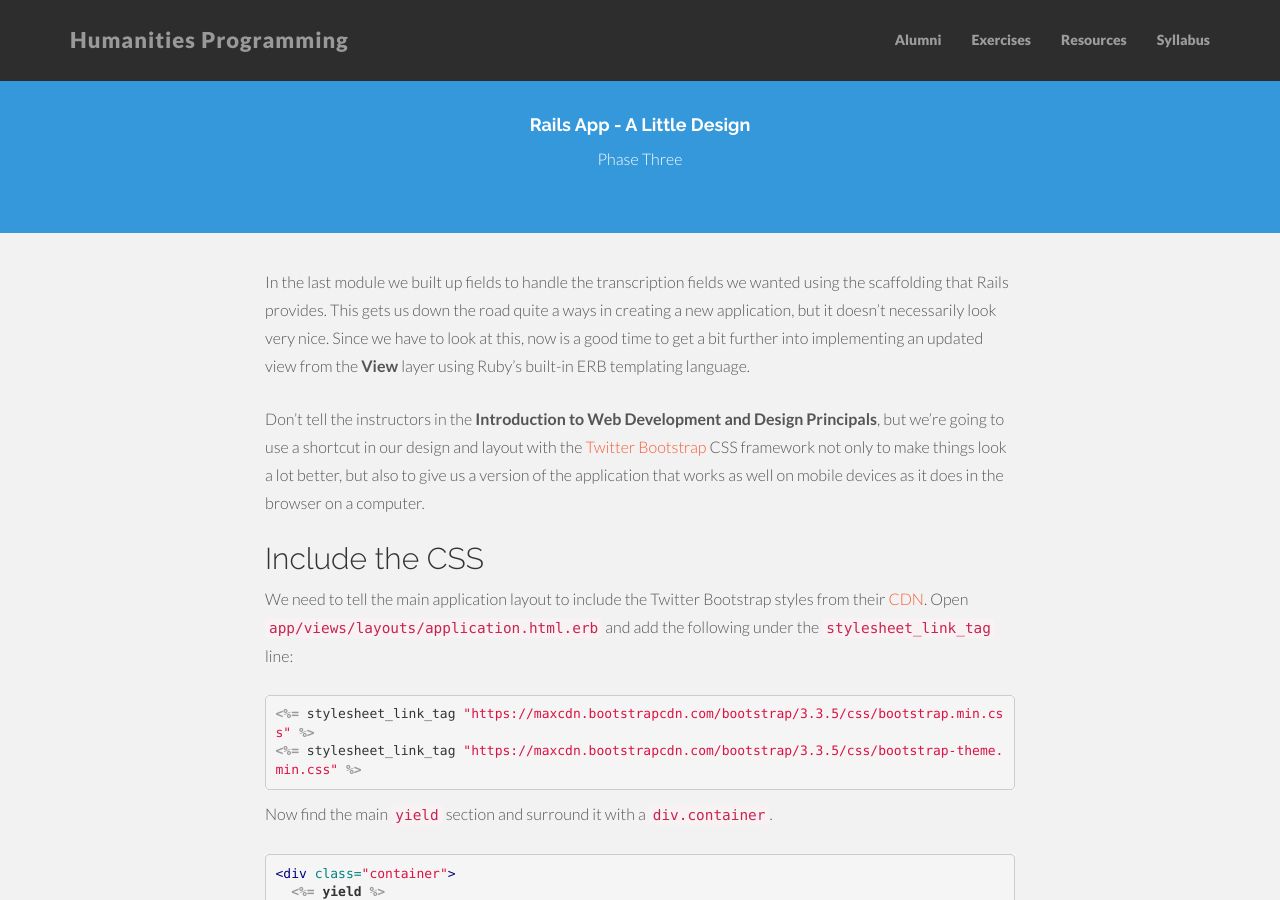
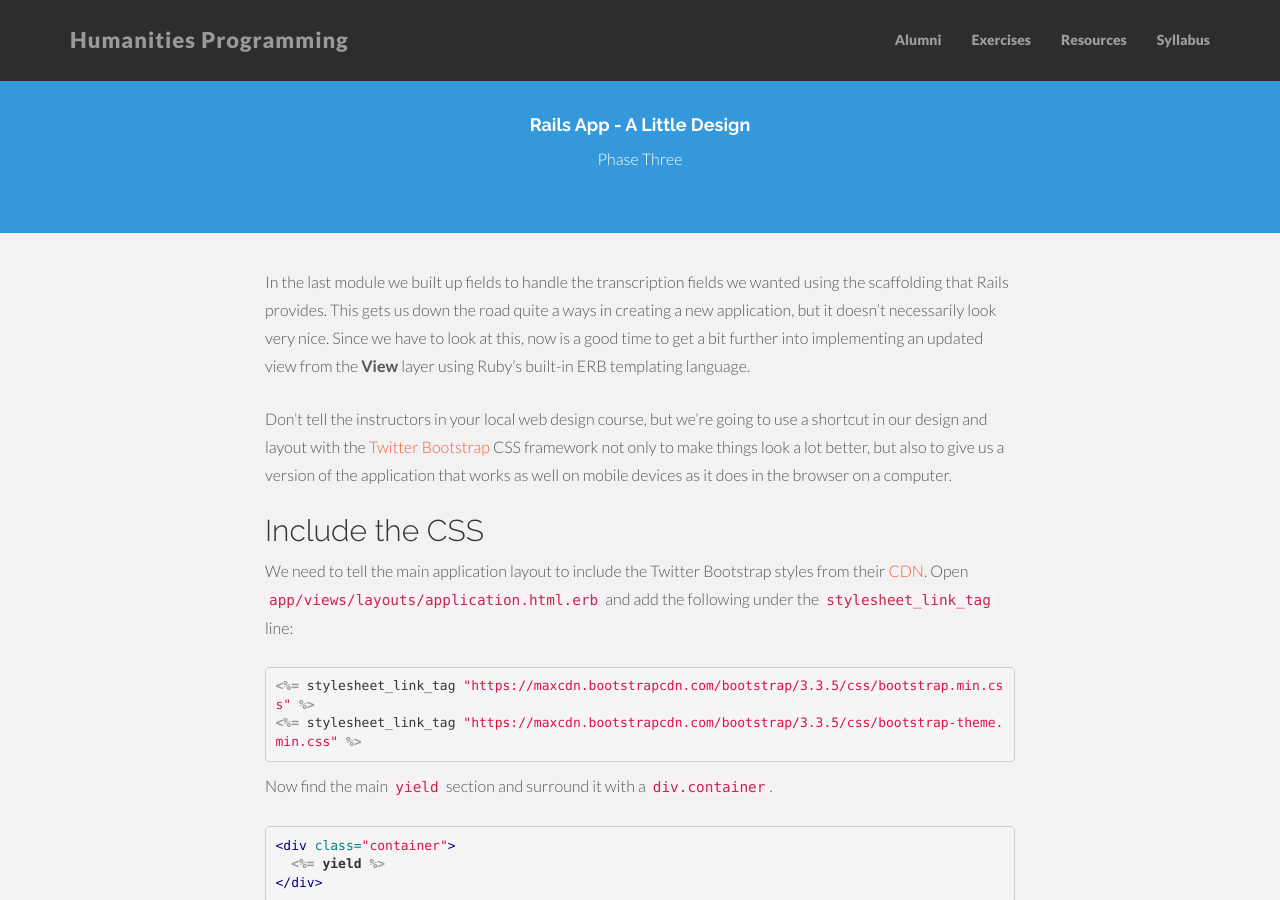
Before and after one commit to humanitiesprogramming/humanitiesprogramming.github.io, a Jekyll site: the page built from exercise-rails3.md, in a window 1280 px wide and 900 px high. Built offline with Jekyll 4.4.1, drawn with Linux system fonts in a browser that asks for light colours; nearby versions of some CDN libraries.

Commit message:
removes reference to old hilt course

```diff
--- a/exercise-rails3.md
+++ b/exercise-rails3.md
@@ -14,8 +14,7 @@ necessarily look very nice. Since we have to look at this, now is a good
 time to get a bit further into implementing an updated view from the
 **View** layer using Ruby's built-in ERB templating language.
 
-Don't tell the instructors in the **Introduction to Web Development and
-Design Principals**, but we're going to use a shortcut in our design and
+Don't tell the instructors in your local web design course, but we're going to use a shortcut in our design and
 layout with the [Twitter Bootstrap](http://getbootstrap.com/) CSS
 framework not only to make things look a lot better, but also to give us a
 version of the application that works as well on mobile devices as it
```
